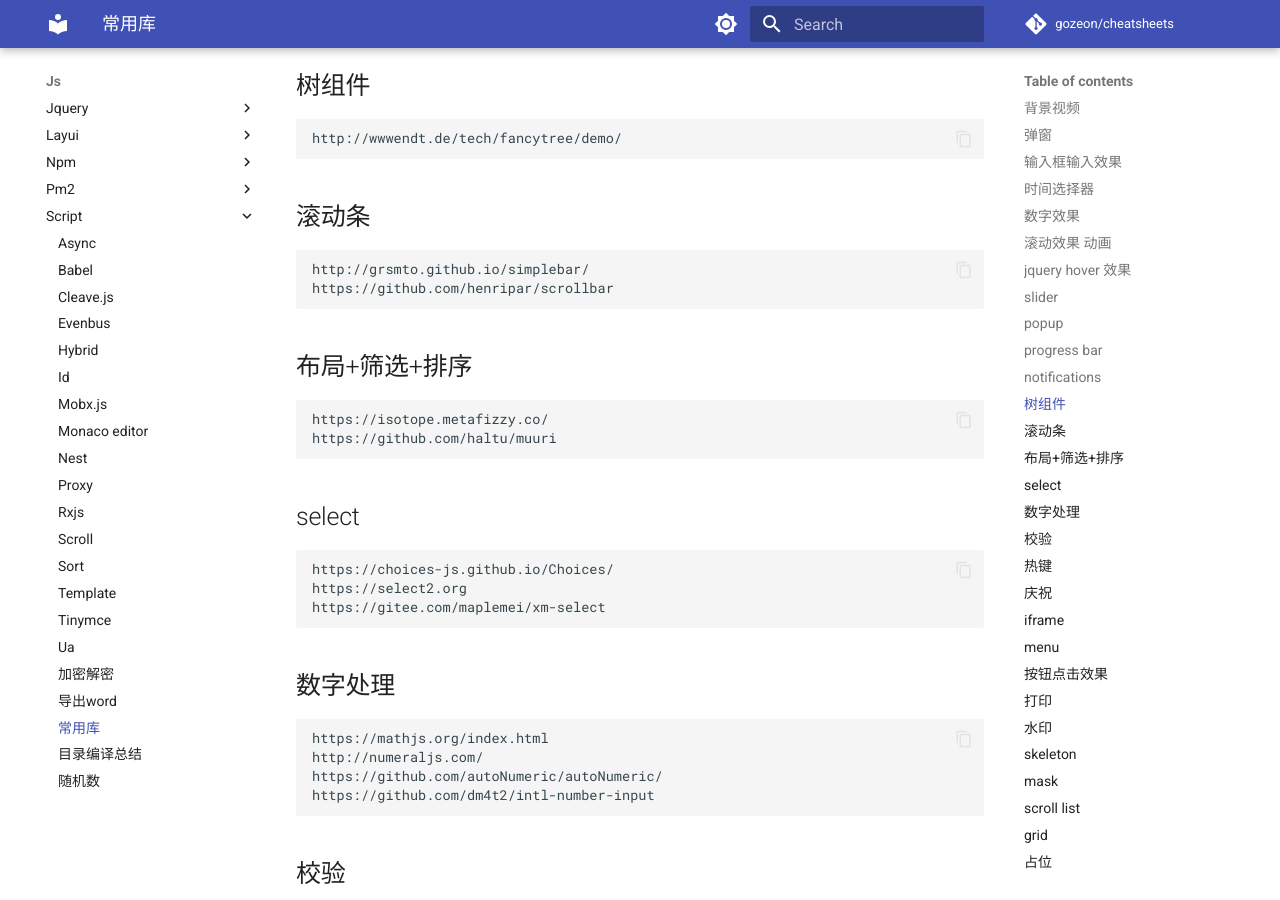
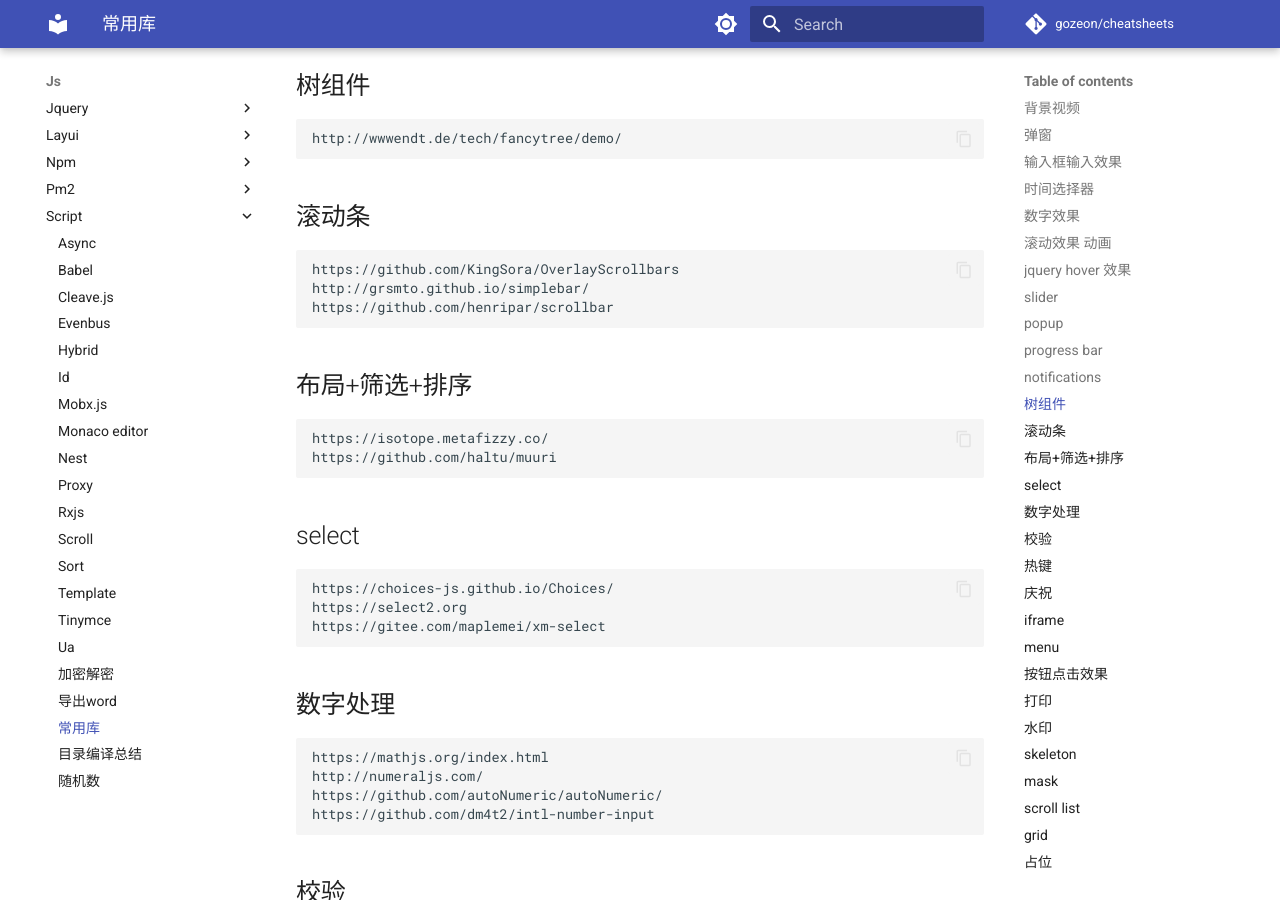
Before and after one commit to gozeon/cheatsheets, an MkDocs documentation site: the page built from docs/js/script/常用库.md, in a window 1280 px wide and 900 px high, scrolled down 1963 px. Built offline with MkDocs 1.6.1 and Material for MkDocs 9.7.7, drawn with Linux system fonts in a browser that asks for light colours; comment, search, counter and statistics services are not loaded; some of the changed lines change nothing that is shown.

Commit message:
Update 常用库.md

```diff
--- a/docs/js/script/常用库.md
+++ b/docs/js/script/常用库.md
@@ -68,6 +68,7 @@
 
 ## 滚动条
 
+    https://github.com/KingSora/OverlayScrollbars
     http://grsmto.github.io/simplebar/
     https://github.com/henripar/scrollbar
 
```
